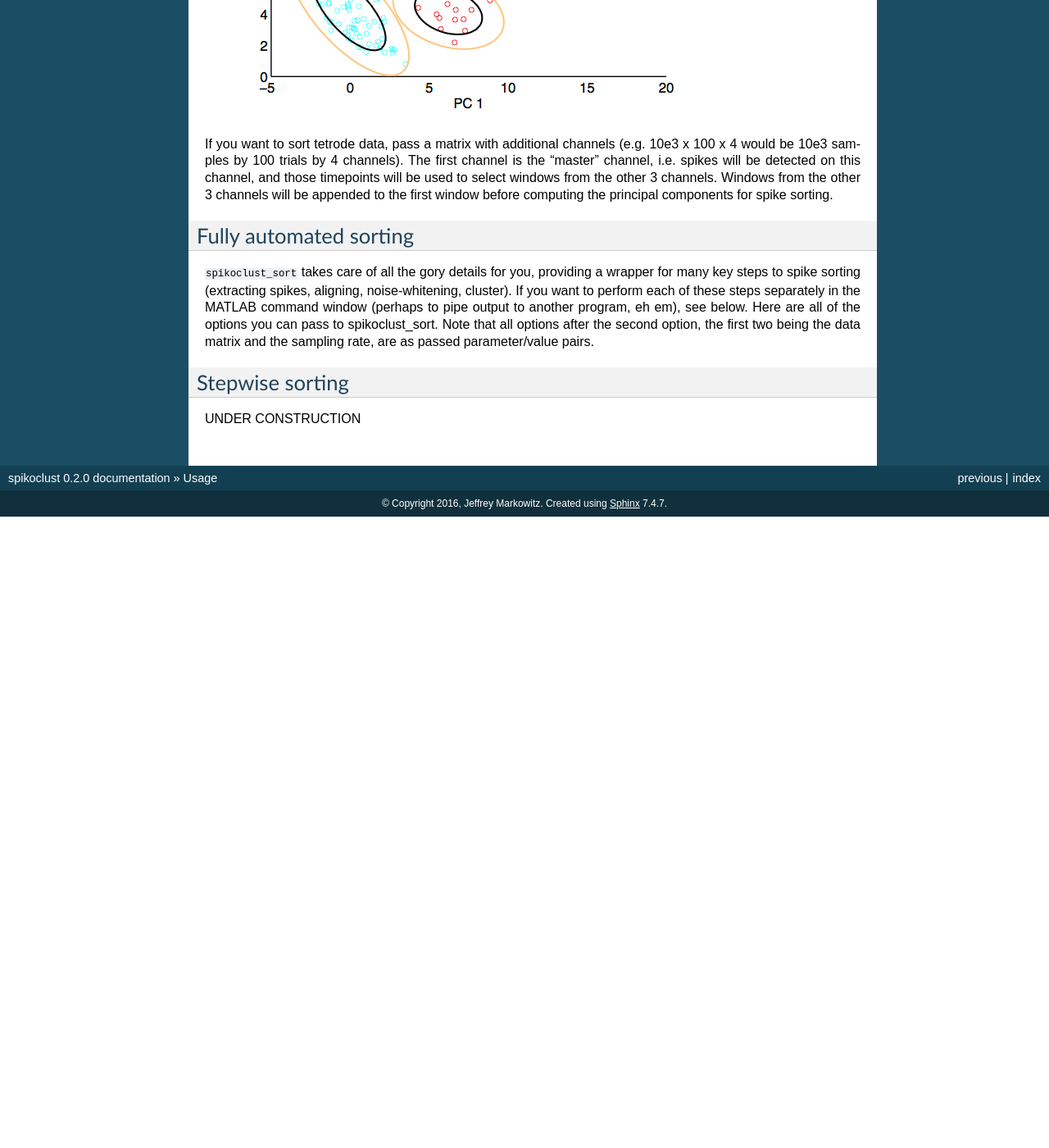
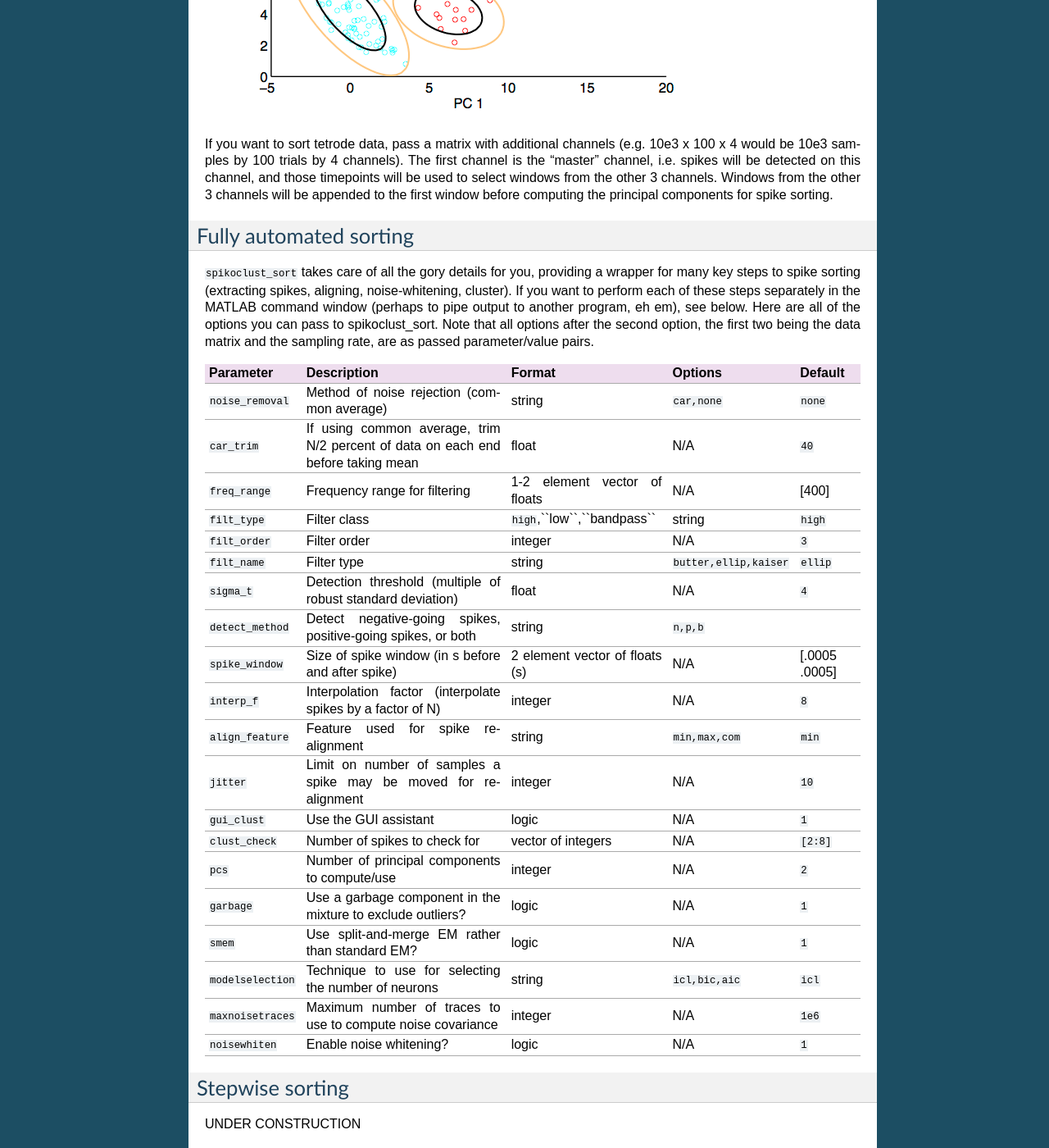
Before and after one commit to jmarkow/spikoclust, a Sphinx documentation site: the page built from docs/usage.rst, in a window 1280 px wide and 1400 px high, scrolled down 2156 px. Shown: the whole window at 82% size. Built offline with Sphinx 7.4.7, drawn with Linux system fonts in a browser that asks for light colours; formulas are drawn with MathJax 3; before the commit the page ends 2786 px from its top, so only the background shows below that.

Commit message:
Updated docs

```diff
--- a/docs/usage.rst
+++ b/docs/usage.rst
@@ -40,49 +40,49 @@ Fully automated sorting
 
 ``spikoclust_sort`` takes care of all the gory details for you, providing a wrapper for many key steps to spike sorting (extracting spikes, aligning, noise-whitening, cluster).  If you want to perform each of these steps separately in the MATLAB command window (perhaps to pipe output to another program, eh em), see below.  Here are all of the options you can pass to spikoclust_sort.  Note that all options after the second option, the first two being the data matrix and the sampling rate, are as passed parameter/value pairs.
 
-+--------------------+----------------------------------------------------------------------------------+--------------------------------+---------------------------+---------------+
-| Parameter          | Description                                                                      | Format                         | Options                   | Default       |
-+====================+==================================================================================+================================+===========================+===============+
-| ``noise_removal``  | Method of noise rejection (common average)                                       | string                         | ``car,none``          | ``none``      |
-+--------------------+----------------------------------------------------------------------------------+--------------------------------+---------------------------+---------------+
-| ``car_trim``       | If using common average, trim N/2 percent of data on each end before taking mean | float                          | N/A                       | ``40``        |
-+--------------------+----------------------------------------------------------------------------------+--------------------------------+---------------------------+---------------+
-| ``freq_range``     | Frequency range for filtering                                                    | 1-2 element vector of floats   | N/A                       | [400]         |
-+--------------------+----------------------------------------------------------------------------------+--------------------------------+---------------------------+---------------+
-| ``filt_type``      | Filter class                                                                     | ``high``,``low``,``bandpass``  | string                    | ``high``      |
-+--------------------+----------------------------------------------------------------------------------+--------------------------------+---------------------------+---------------+
-| ``filt_order``     | Filter order                                                                     | integer                        | N/A                       | ``3``         |
-+--------------------+----------------------------------------------------------------------------------+--------------------------------+---------------------------+---------------+
++--------------------+----------------------------------------------------------------------------------+--------------------------------+-------------------------+---------------+
+| Parameter          | Description                                                                      | Format                         | Options                 | Default       |
++====================+==================================================================================+================================+=========================+===============+
+| ``noise_removal``  | Method of noise rejection (common average)                                       | string                         | ``car,none``            | ``none``      |
++--------------------+----------------------------------------------------------------------------------+--------------------------------+-------------------------+---------------+
+| ``car_trim``       | If using common average, trim N/2 percent of data on each end before taking mean | float                          | N/A                     | ``40``        |
++--------------------+----------------------------------------------------------------------------------+--------------------------------+-------------------------+---------------+
+| ``freq_range``     | Frequency range for filtering                                                    | 1-2 element vector of floats   | N/A                     | [400]         |
++--------------------+----------------------------------------------------------------------------------+--------------------------------+-------------------------+---------------+
+| ``filt_type``      | Filter class                                                                     | ``high``,``low``,``bandpass``  | string                  | ``high``      |
++--------------------+----------------------------------------------------------------------------------+--------------------------------+-------------------------+---------------+
+| ``filt_order``     | Filter order                                                                     | integer                        | N/A                     | ``3``         |
++--------------------+----------------------------------------------------------------------------------+--------------------------------+-------------------------+---------------+
 | ``filt_name``      | Filter type                                                                      | string                         | ``butter,ellip,kaiser`` | ``ellip``     |
-+--------------------+----------------------------------------------------------------------------------+--------------------------------+---------------------------+---------------+
-| ``sigma_t``        | Detection threshold (multiple of robust standard deviation)                      | float                          | N/A                       | ``4``         |
-+--------------------+----------------------------------------------------------------------------------+--------------------------------+---------------------------+---------------+
-| ``detect_method``  | Detect negative-going spikes, positive-going spikes, or both                     | string                         | ``n,p,b``         |               |
-+--------------------+----------------------------------------------------------------------------------+--------------------------------+---------------------------+---------------+
-| ``spike_window``   | Size of spike window (in s before and after spike)                               | 2 element vector of floats (s) | N/A                       | [.0005 .0005] |
-+--------------------+----------------------------------------------------------------------------------+--------------------------------+---------------------------+---------------+
-| ``interp_f``       | Interpolation factor (interpolate spikes by a factor of N)                       | integer                        | N/A                       | ``8``         |
-+--------------------+----------------------------------------------------------------------------------+--------------------------------+---------------------------+---------------+
-| ``align_feature``  | Feature used for spike re-alignment                                              | string                         | ``min,max,com``   | ``min``       |
-+--------------------+----------------------------------------------------------------------------------+--------------------------------+---------------------------+---------------+
-| ``jitter``         | Limit on number of samples a spike may be moved for re-alignment                 | integer                        | N/A                       | ``10``        |
-+--------------------+----------------------------------------------------------------------------------+--------------------------------+---------------------------+---------------+
-| ``gui_clust``      | Use the GUI assistant                                                            | logic                          | N/A                       | ``1``         |
-+--------------------+----------------------------------------------------------------------------------+--------------------------------+---------------------------+---------------+
-| ``clust_check``    | Number of spikes to check for                                                    | vector of integers             | N/A                       | ``[2:8]``     |
-+--------------------+----------------------------------------------------------------------------------+--------------------------------+---------------------------+---------------+
-| ``pcs``            | Number of principal components to compute/use                                    | integer                        | N/A                       | ``2``         |
-+--------------------+----------------------------------------------------------------------------------+--------------------------------+---------------------------+---------------+
-| ``garbage``        | Use a garbage component in the mixture to exclude outliers?                      | logic                          | N/A                       | ``1``         |
-+--------------------+----------------------------------------------------------------------------------+--------------------------------+---------------------------+---------------+
-| ``smem``           | Use split-and-merge EM rather than standard EM?                                  | logic                          | N/A                       | ``1``         |
-+--------------------+----------------------------------------------------------------------------------+--------------------------------+---------------------------+---------------+
-| ``modelselection`` | Technique to use for selecting the number of neurons                             | string                         | ``icl,bic,aic``   | ``icl``       |
-+--------------------+----------------------------------------------------------------------------------+--------------------------------+---------------------------+---------------+
-| ``maxnoisetraces`` | Maximum number of traces to use to compute noise covariance                      | integer                        | N/A                       | ``1e6``       |
-+--------------------+----------------------------------------------------------------------------------+--------------------------------+---------------------------+---------------+
-| ``noisewhiten``    | Enable noise whitening?                                                          | logic                          | N/A                       | ``1``         |
-+--------------------+----------------------------------------------------------------------------------+--------------------------------+---------------------------+---------------+
++--------------------+----------------------------------------------------------------------------------+--------------------------------+-------------------------+---------------+
+| ``sigma_t``        | Detection threshold (multiple of robust standard deviation)                      | float                          | N/A                     | ``4``         |
++--------------------+----------------------------------------------------------------------------------+--------------------------------+-------------------------+---------------+
+| ``detect_method``  | Detect negative-going spikes, positive-going spikes, or both                     | string                         | ``n,p,b``               |               |
++--------------------+----------------------------------------------------------------------------------+--------------------------------+-------------------------+---------------+
+| ``spike_window``   | Size of spike window (in s before and after spike)                               | 2 element vector of floats (s) | N/A                     | [.0005 .0005] |
++--------------------+----------------------------------------------------------------------------------+--------------------------------+-------------------------+---------------+
+| ``interp_f``       | Interpolation factor (interpolate spikes by a factor of N)                       | integer                        | N/A                     | ``8``         |
++--------------------+----------------------------------------------------------------------------------+--------------------------------+-------------------------+---------------+
+| ``align_feature``  | Feature used for spike re-alignment                                              | string                         | ``min,max,com``         | ``min``       |
++--------------------+----------------------------------------------------------------------------------+--------------------------------+-------------------------+---------------+
+| ``jitter``         | Limit on number of samples a spike may be moved for re-alignment                 | integer                        | N/A                     | ``10``        |
++--------------------+----------------------------------------------------------------------------------+--------------------------------+-------------------------+---------------+
+| ``gui_clust``      | Use the GUI assistant                                                            | logic                          | N/A                     | ``1``         |
++--------------------+----------------------------------------------------------------------------------+--------------------------------+-------------------------+---------------+
+| ``clust_check``    | Number of spikes to check for                                                    | vector of integers             | N/A                     | ``[2:8]``     |
++--------------------+----------------------------------------------------------------------------------+--------------------------------+-------------------------+---------------+
+| ``pcs``            | Number of principal components to compute/use                                    | integer                        | N/A                     | ``2``         |
++--------------------+----------------------------------------------------------------------------------+--------------------------------+-------------------------+---------------+
+| ``garbage``        | Use a garbage component in the mixture to exclude outliers?                      | logic                          | N/A                     | ``1``         |
++--------------------+----------------------------------------------------------------------------------+--------------------------------+-------------------------+---------------+
+| ``smem``           | Use split-and-merge EM rather than standard EM?                                  | logic                          | N/A                     | ``1``         |
++--------------------+----------------------------------------------------------------------------------+--------------------------------+-------------------------+---------------+
+| ``modelselection`` | Technique to use for selecting the number of neurons                             | string                         | ``icl,bic,aic``         | ``icl``       |
++--------------------+----------------------------------------------------------------------------------+--------------------------------+-------------------------+---------------+
+| ``maxnoisetraces`` | Maximum number of traces to use to compute noise covariance                      | integer                        | N/A                     | ``1e6``       |
++--------------------+----------------------------------------------------------------------------------+--------------------------------+-------------------------+---------------+
+| ``noisewhiten``    | Enable noise whitening?                                                          | logic                          | N/A                     | ``1``         |
++--------------------+----------------------------------------------------------------------------------+--------------------------------+-------------------------+---------------+
 
 Stepwise sorting
 ----------------
```
